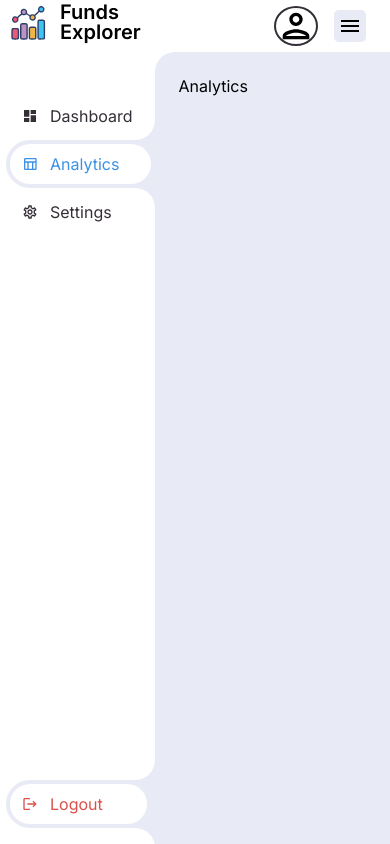
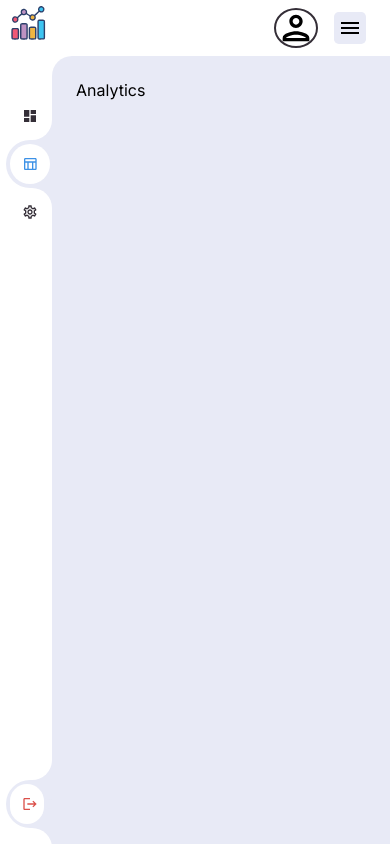
Before and after one commit to dexter2k8/funds-explorer, a Next.js app: page /analytics in a window 390 px wide. Built offline with nearby package versions, Linux system fonts and the light colour scheme.

Commit message:
update responsive layout content

```diff
--- a/src/app/(dashboard)/components/Sidebar/styles.module.scss
+++ b/src/app/(dashboard)/components/Sidebar/styles.module.scss
@@ -5,6 +5,7 @@
   height: 100vh;
   overflow: hidden;
   transition: 0.3s ease;
+  z-index: 1;
 
   .head {
     display: flex;
--- a/src/app/(dashboard)/layout.tsx
+++ b/src/app/(dashboard)/layout.tsx
@@ -6,9 +6,9 @@ import Header from "./components/Header";
 import { usePathname } from "next/navigation";
 
 export default function DashboardLayout({ children }: PropsWithChildren) {
+  const { layout, container, content } = styles;
   const pathname = usePathname();
-  const [collapsed, setCollapsed] = useState(false);
-  const { layout, container } = styles;
+  const [collapsed, setCollapsed] = useState(true);
   const title = pathname.split("/")[1].toUpperCase();
 
   return (
@@ -16,7 +16,7 @@ export default function DashboardLayout({ children }: PropsWithChildren) {
       <Sidebar pathname={pathname} collapsed={collapsed} />
       <div className={container}>
         <Header label={title} menuClick={() => setCollapsed(!collapsed)} />
-        {children}
+        <div className={content}>{children}</div>
       </div>
     </div>
   );
--- a/src/app/(dashboard)/styles.module.scss
+++ b/src/app/(dashboard)/styles.module.scss
@@ -7,10 +7,12 @@
   }
 }
 
-// @media (max-width: 630px) {
-//   .layout {
-//     .container {
-//       margin-left: 3.7rem;
-//     }
-//   }
-// }
+@media (max-width: 630px) {
+  .layout {
+    .content {
+      position: absolute;
+      top: 3.5rem;
+      left: 3.25rem;
+    }
+  }
+}
```
